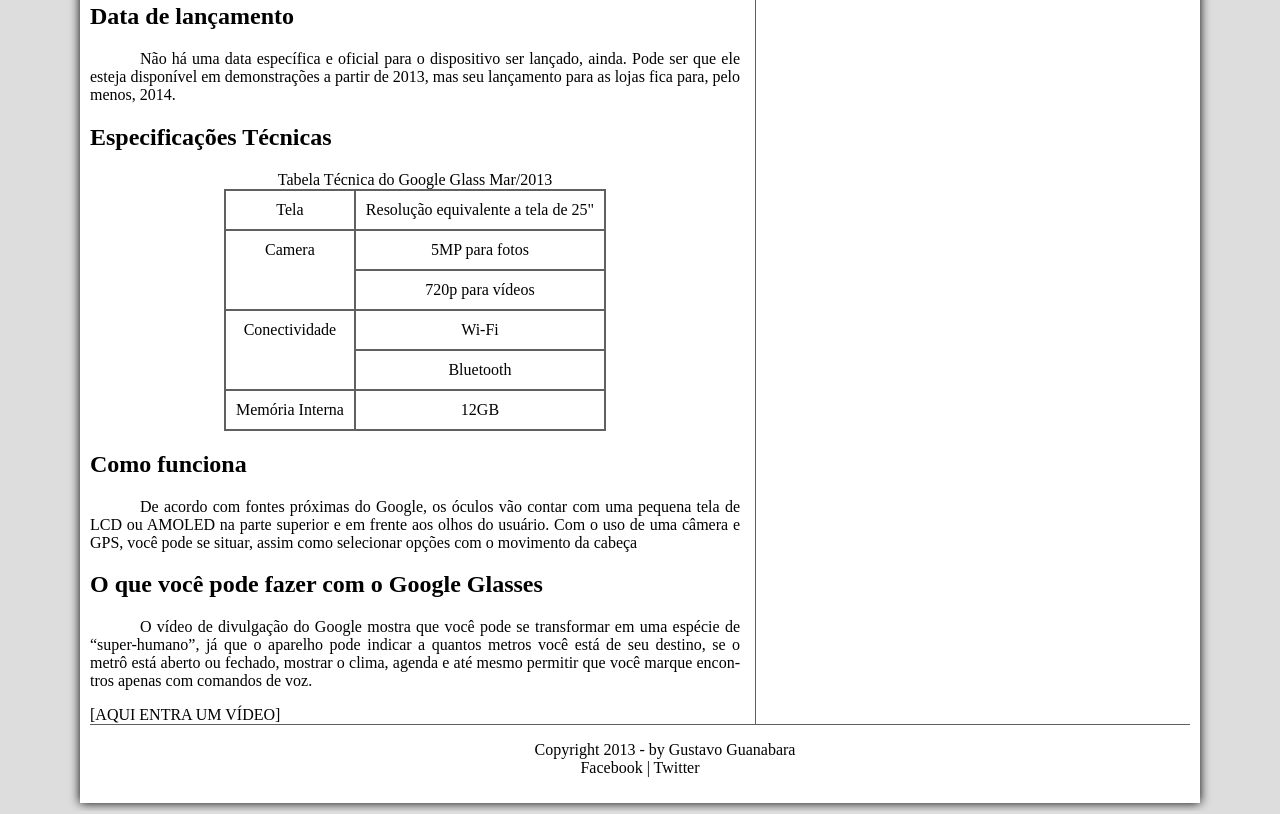
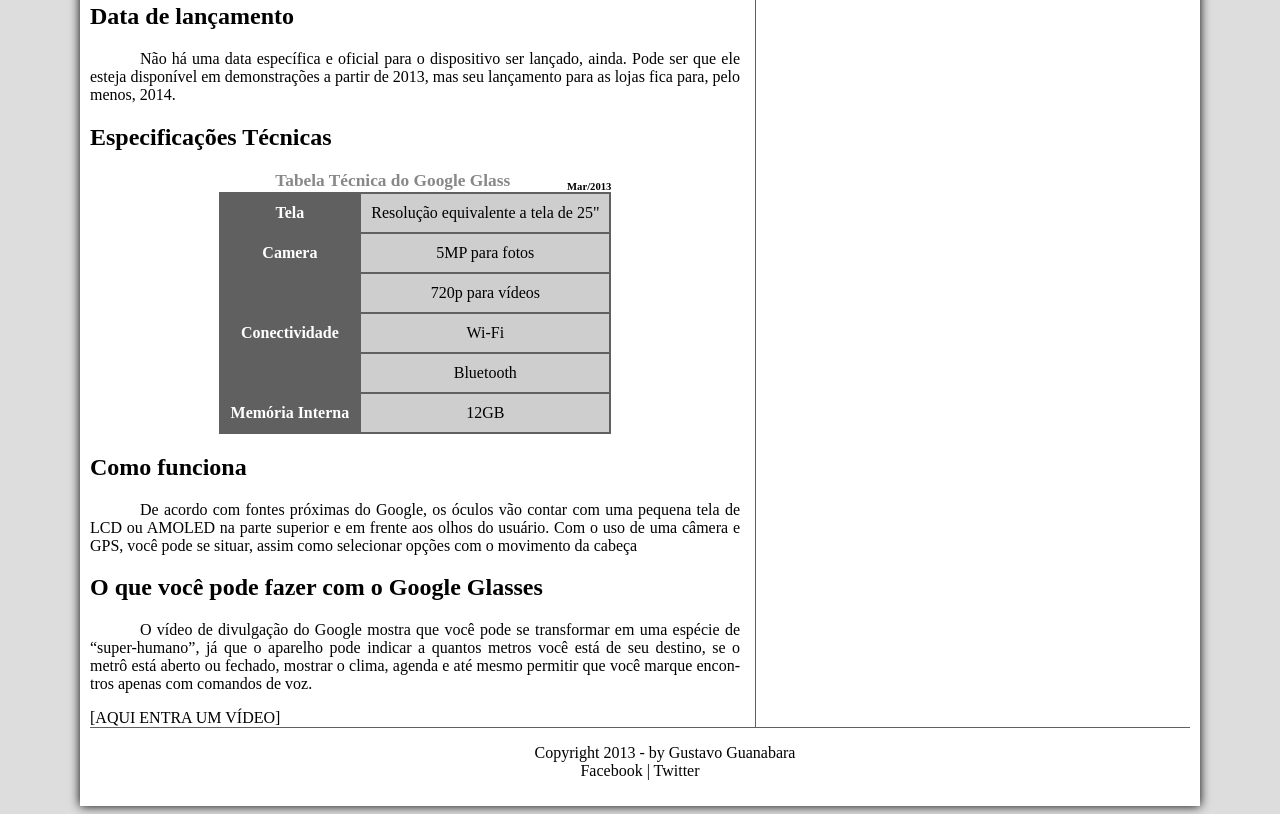
Before and after one commit to AllanJusto/GoogleGlass, a plain HTML site: page index.html in a window 1280 px wide. Shown: the part 910-1724 px from the top of the page. Drawn offline with Linux system fonts and the light colour scheme.

Commit message:
Formatação da tabela de especificações técnicas

```diff
--- a/_css/estilo.css
+++ b/_css/estilo.css
@@ -25,7 +25,7 @@ p {
 
 header#cabecalho img#icone {
     position: absolute;
-    left: 920px;
+    left: 970px;
     top: 65px;
 }
 
@@ -92,7 +92,7 @@ nav#menu ul {
     text-transform: uppercase;
     position: absolute;
     top: -20px;
-    left: 500px;
+    left: 540px;
 }
 
 nav#menu li {
@@ -144,6 +144,31 @@ table#tabelaspec td {
     vertical-align: top;
 }
 
+table#tabelaspec td.ce {
+    color: #ffffff;
+    background-color: #606060;
+    vertical-align: top;
+    font-weight: bold;
+}
+
+table#tabelaspec td.cd {
+    background-color: #cecece;
+}
+
+table#tabelaspec caption {
+    color: #888888;
+    font-size: 13pt;
+    font-weight: bolder;
+}
+
+table#tabelaspec caption span {
+    display: block;
+    float: right;
+    color: #000000;
+    font-size: 8pt;
+    margin-top: 10px;
+}
+
 aside#lateral {
     display: block;
     width: 420px;
--- a/index.html
+++ b/index.html
@@ -62,14 +62,15 @@
         <h1>Especificações Técnicas</h1>
 
         <table id="tabelaspec">
-        <caption>Tabela Técnica do Google Glass Mar/2013</caption>
+        <caption>Tabela Técnica do Google Glass <span>Mar/2013</span></caption>
 
-        <tr><td>Tela</td><td>Resolução equivalente a tela de 25"</td></tr>
-        <tr><td rowspan="2">Camera</td><td>5MP para fotos</td></tr>
-        <tr><td>720p para vídeos</td></tr>
-        <tr><td rowspan="2">Conectividade</td><td>Wi-Fi</td></tr>
-        <tr><td>Bluetooth</td></tr>
-        <tr><td>Memória Interna</td><td>12GB</td></tr>
+
+        <tr><td class="ce">Tela</td><td class="cd">Resolução equivalente a tela de 25"</td></tr>
+        <tr><td rowspan="2" class="ce">Camera</td><td class="cd">5MP para fotos</td></tr>
+        <tr><td class="cd">720p para vídeos</td></tr>
+        <tr><td rowspan="2" class="ce">Conectividade</td><td class="cd">Wi-Fi</td></tr>
+        <tr><td class="cd">Bluetooth</td></tr>
+        <tr><td class="ce">Memória Interna</td><td class="cd">12GB</td></tr>
         </table>
 
         <h1>Como funciona</h1>
```
